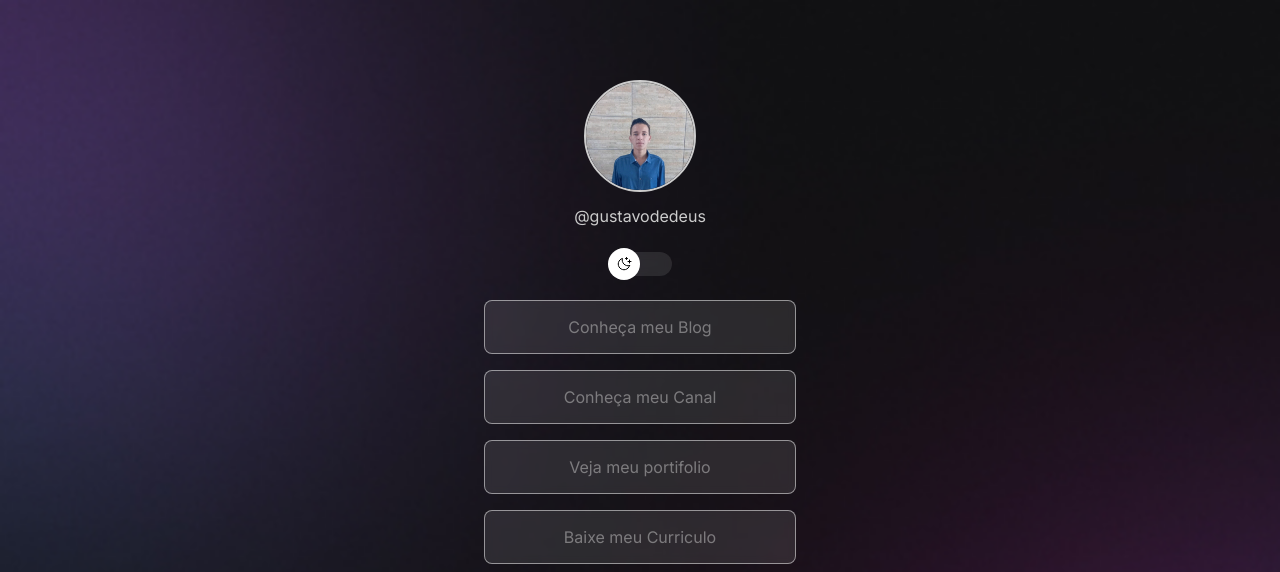
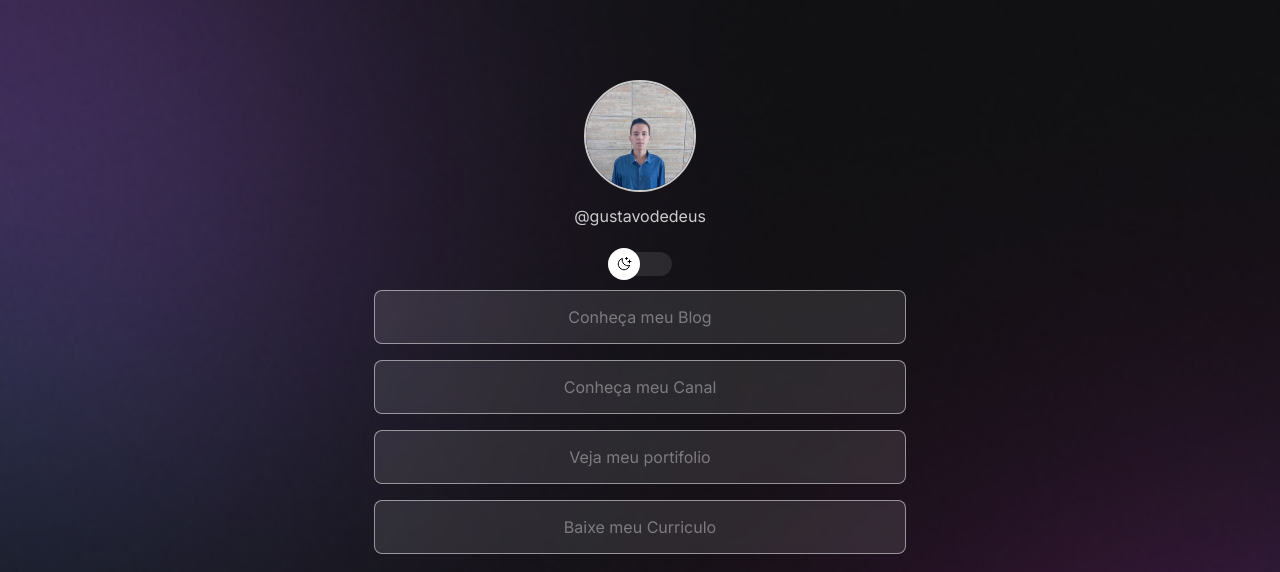
Before and after one commit to GUSTAV0DEDEUS/DevLinks, a plain HTML site: page index.html in a window 1280 px wide. Shown: the top 572 px of the page. Drawn offline with nearby package versions, Linux system fonts and the light colour scheme.

Commit message:
Mudança no CSS

```diff
--- a/assets/css/style.css
+++ b/assets/css/style.css
@@ -39,7 +39,7 @@ body{
 }
 
 #container{
-  width: 360px;
+  max-width: 580px;
   margin: 56px auto 0px;
   padding: 0 24px;
 }
@@ -60,7 +60,7 @@ body{
 }
 
 #switch{
-  margin: 0px auto 24px;
+  margin: 0px auto;
   position: relative;
   width: 64px;
 }
```
